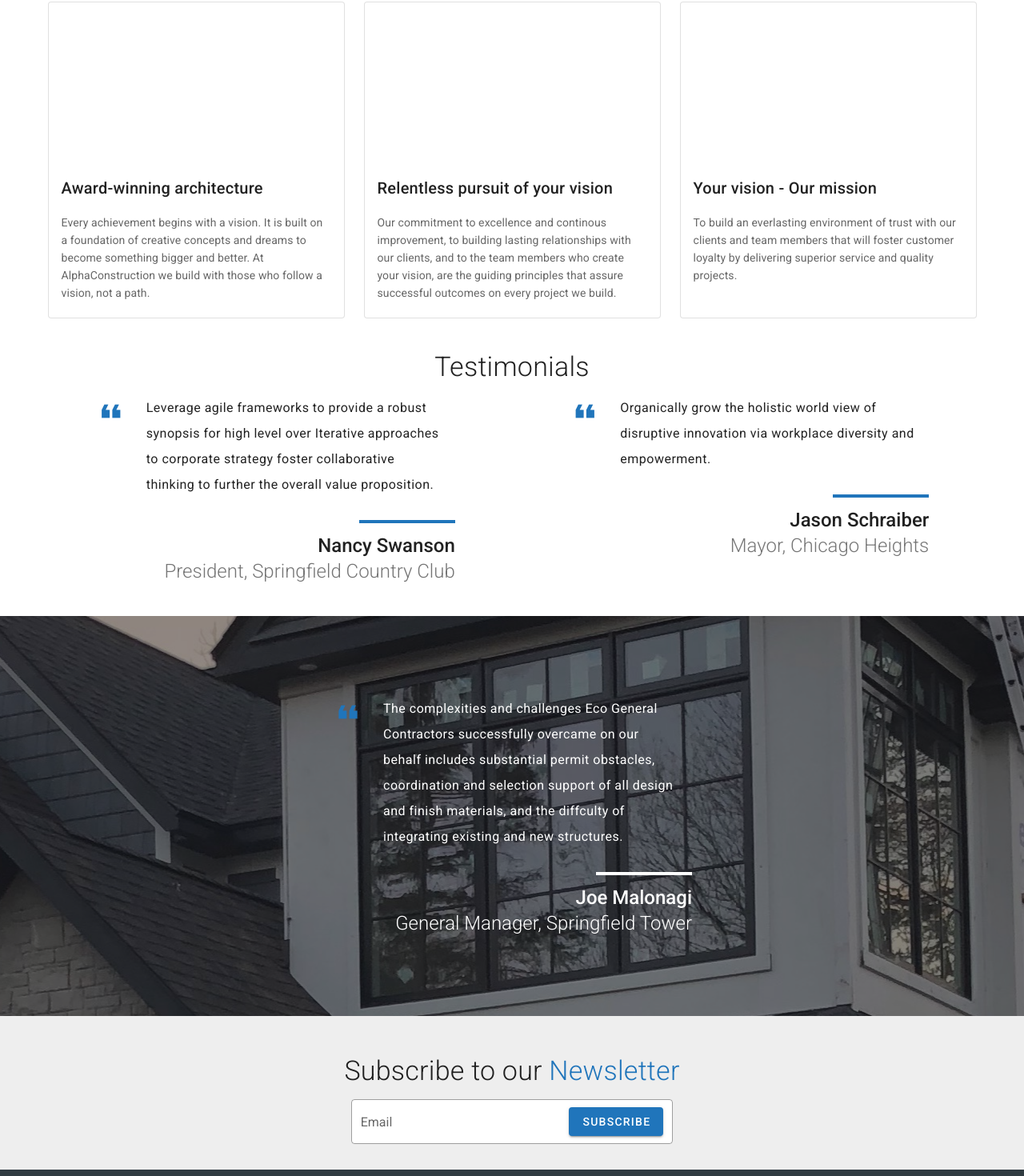
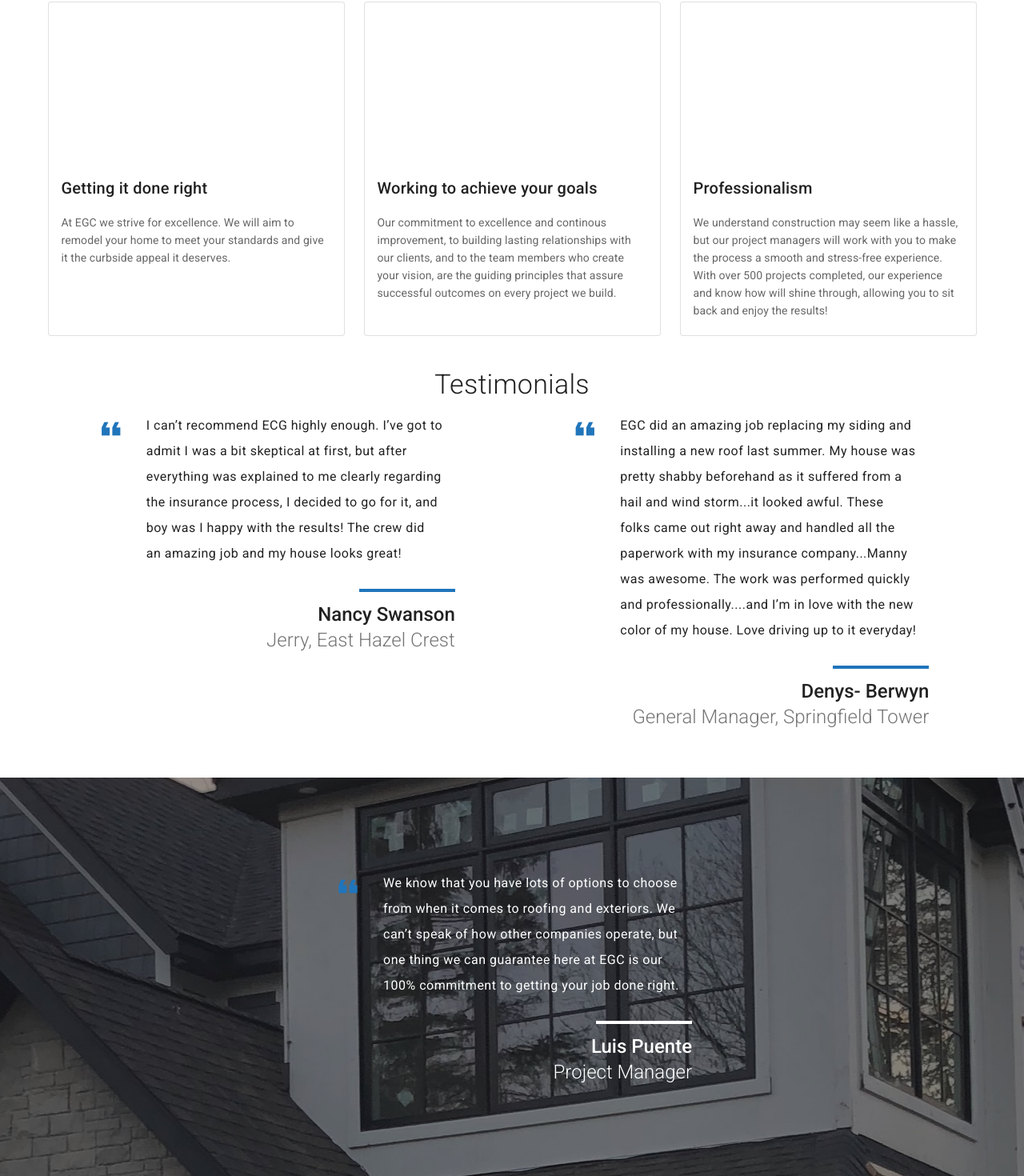
Before and after one commit to nicegrapes/ecogeneralsite, a Vue app: page / in a window 1280 px wide. Shown: the part 634-2104 px from the top of the page at 80% size. Built offline with nearby package versions, Linux system fonts and the light colour scheme.

Commit message:
Update Home.vue

```diff
--- a/src/views/Home.vue
+++ b/src/views/Home.vue
@@ -40,7 +40,7 @@
 
     <v-container
       id="testimonials"
-      class="py-5"
+      class="py-5 pb-10"
       tag="section"
     >
       <heading>Testimonials</heading>
@@ -59,13 +59,14 @@
 
     <v-container
       id="highlighted-testimonial"
-      class="pt-5 px-0 mb-n3"
+      class="pt-5 px-0"
       fluid
       tag="section"
     >
       <v-parallax
         contain
         src="/static/home-parallax.jpg"
+        class="mb-n5"
       >
         <v-overlay
           absolute
@@ -78,39 +79,6 @@
           />
         </v-overlay>
       </v-parallax>
-    </v-container>
-
-    <v-container
-      id="why-us"
-      class="px-3 py-12 mb-n9 grey lighten-3"
-      fluid
-      tag="section"
-    >
-      <heading>Subscribe to our <span class="primary--text">Newsletter</span></heading>
-
-      <v-row justify="center">
-        <v-col
-          cols="12"
-          sm="6"
-          md="4"
-        >
-          <v-text-field
-            hide-details
-            label="Email"
-            solo
-            color="secondary"
-            outlined
-            single-line
-            flat
-          >
-            <template v-slot:append>
-              <v-btn color="primary">
-                Subscribe
-              </v-btn>
-            </template>
-          </v-text-field>
-        </v-col>
-      </v-row>
     </v-container>
   </div>
 </template>
@@ -132,37 +100,37 @@
 
     data: () => ({
       highlightedTestimonial: {
-        blurb: 'The complexities and challenges Eco General Contractors successfully overcame on our behalf includes substantial permit obstacles, coordination and selection support of all design and finish materials, and the diffculty of integrating existing and new structures.',
-        person: 'Joe Malonagi',
-        title: 'General Manager, Springfield Tower'
+        blurb: 'We know that you have lots of options to choose from when it comes to roofing and exteriors. We can’t speak of how other companies operate, but one thing we can guarantee here at EGC is our 100% commitment to getting your job done right.',
+        person: 'Luis Puente',
+        title: 'Project Manager'
       },
       features: [
         {
-          title: 'Award-winning architecture',
-          text: 'Every achievement begins with a vision. It is built on a foundation of creative concepts and dreams to become something bigger and better. At AlphaConstruction we build with those who follow a vision, not a path.',
+          title: 'Getting it done right',
+          text: 'At EGC we strive for excellence. We will aim to remodel your home to meet your standards and give it the curbside appeal it deserves.',
           src: '/static/feature1.png'
         },
         {
-          title: 'Relentless pursuit of your vision',
+          title: 'Working to achieve your goals',
           text: 'Our commitment to excellence and continous improvement, to building lasting relationships with our clients, and to the team members who create your vision, are the guiding principles that assure successful outcomes on every project we build.',
           src: '/static/feature2.png'
         },
         {
-          title: 'Your vision - Our mission',
-          text: 'To build an everlasting environment of trust with our clients and team members that will foster customer loyalty by delivering superior service and quality projects.',
+          title: 'Professionalism',
+          text: 'We understand construction may seem like a hassle, but our project managers will work with you to make the process a smooth and stress-free experience. With over 500 projects completed, our experience and know how will shine through, allowing you to sit back and enjoy the results!',
           src: '/static/feature3.png'
         }
       ],
       testimonials: [
         {
-          blurb: 'Leverage agile frameworks to provide a robust synopsis for high level over Iterative approaches to corporate strategy foster collaborative thinking to further the overall value proposition.',
+          blurb: 'I can’t recommend ECG highly enough. I’ve got to admit I was a bit skeptical at first, but after everything was explained to me clearly regarding the insurance process, I decided to go for it, and boy was I happy with the results! The crew did an amazing job and my house looks great!',
           person: 'Nancy Swanson',
-          title: 'President, Springfield Country Club'
+          title: 'Jerry, East Hazel Crest'
         },
         {
-          blurb: 'Organically grow the holistic world view of disruptive innovation via workplace diversity and empowerment.',
-          person: 'Jason Schraiber',
-          title: 'Mayor, Chicago Heights'
+          blurb: 'EGC did an amazing job replacing my siding and installing a new roof last summer.  My house was pretty shabby beforehand as it suffered from a hail and wind storm...it looked awful. These folks came out right away and handled all the paperwork with my insurance company...Manny was awesome. The work was performed quickly and professionally....and I’m in love with the new color of my house. Love driving up to it everyday!',
+          person: 'Denys- Berwyn',
+          title: 'General Manager, Springfield Tower'
         }
       ]
     })
```
